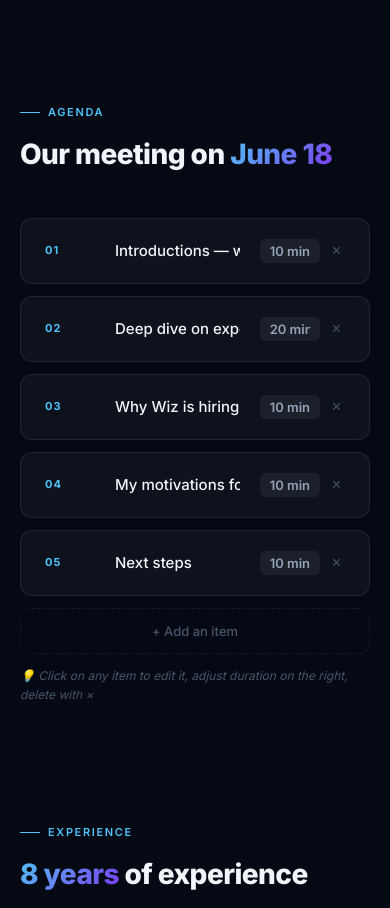
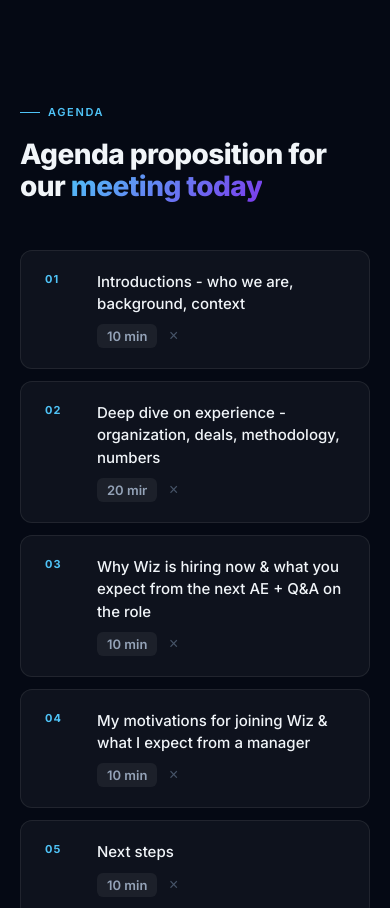
Before and after one commit to ugomuller-source/wiz, a plain HTML site: page index.html in a window 390 px wide. Shown: the part 860-1768 px from the top of the page. Drawn offline with Linux system fonts and the light colour scheme.

Commit message:
Add files via upload

```diff
--- a/index.html
+++ b/index.html
@@ -3,7 +3,7 @@
 <head>
 <meta charset="UTF-8">
 <meta name="viewport" content="width=device-width, initial-scale=1.0">
-<title>Ugo Muller × Wiz — June 19, 2026</title>
+<title>Ugo Muller × Wiz - June 19, 2026</title>
 <style>
   @import url('https://fonts.googleapis.com/css2?family=Inter:wght@300;400;500;600;700;800;900&family=DM+Sans:wght@400;500;600;700&display=swap');
 
@@ -271,6 +271,12 @@
     width: 100%;
     font-family: inherit;
     cursor: text;
+    resize: none;
+    overflow: hidden;
+    line-height: 1.5;
+    word-break: break-word;
+    min-height: 24px;
+    padding: 0;
   }
 
   .agenda-text:focus { color: var(--blue); }
@@ -618,7 +624,8 @@
     .who-layout { grid-template-columns: 1fr; }
     .deals-grid { grid-template-columns: 1fr; }
     .expectations-grid { grid-template-columns: 1fr; }
-    .agenda-item { grid-template-columns: 50px 1fr auto; }
+    .agenda-item { grid-template-columns: 40px 1fr; grid-template-rows: auto auto; gap: 8px 12px; align-items: start; }
+    .agenda-duration { grid-column: 2; }
     .wiz-event { grid-template-columns: 100px 40px 1fr; }
   }
 
@@ -647,7 +654,7 @@
     <li><a href="#who">About</a></li>
     <li><a href="#expectations">Expectations</a></li>
   </ul>
-  <span class="nav-badge">June 19, 2026 · Axel × Ugo</span>
+  <span class="nav-badge">June 18, 2026 · Axel × Ugo</span>
 </nav>
 
 <main>
@@ -666,7 +673,7 @@
 <!-- AGENDA -->
 <section class="section" id="agenda">
   <div class="section-eyebrow">Agenda</div>
-  <h2 class="section-title reveal">Our meeting on <span class="gradient-text">June 18</span></h2>
+  <h2 class="section-title reveal">Agenda proposition for our <span class="gradient-text">meeting today</span></h2>
   <div class="agenda-grid reveal" id="agenda-list"></div>
   <button class="agenda-add" id="agenda-add-btn" onclick="addAgendaItem()">+ Add an item</button>
   <p class="agenda-note">💡 Click on any item to edit it, adjust duration on the right, delete with ×</p>
@@ -700,7 +707,7 @@
     </div>
     <div class="why-card">
       <span class="why-icon">📈</span>
-      <div class="why-title">Top performer — but not only</div>
+      <div class="why-title">Top performer - but not only</div>
       <div class="why-desc">I've been a top performer and I've also had rough patches. Both taught me different things.</div>
     </div>
     <div class="why-card">
@@ -711,7 +718,7 @@
     <div class="why-card">
       <span class="why-icon">⚽</span>
       <div class="why-title">From Marseille. Not that much of a fan.</div>
-      <div class="why-desc">I'm from Marseille and I love football — but not enough to hate PSG.</div>
+      <div class="why-desc">I'm from Marseille and I love football - but not enough to hate PSG.</div>
     </div>
   </div>
 </section>
@@ -829,7 +836,7 @@
   <div class="expectations-grid reveal">
     <div class="expectation-card">
       <div class="expectation-num">01</div>
-      <div class="expectation-text">Get to know who you are, Axel — the Regional Director, but also the person. What drives you, what bores you, what you celebrate.</div>
+      <div class="expectation-text">Get to know who you are, Axel - the Regional Director, but also the person. What drives you, what bores you, what you celebrate.</div>
     </div>
     <div class="expectation-card">
       <div class="expectation-num">02</div>
@@ -929,12 +936,17 @@ revealEls.forEach(el => observer.observe(el));
 
 // AGENDA
 const agendaData = [
-  { text: "Introductions — who we are, background, context", duration: "10 min" },
-  { text: "Deep dive on experience — organization, deals, methodology, numbers", duration: "20 min" },
+  { text: "Introductions - who we are, background, context", duration: "10 min" },
+  { text: "Deep dive on experience - organization, deals, methodology, numbers", duration: "20 min" },
   { text: "Why Wiz is hiring now & what you expect from the next AE + Q&A on the role", duration: "10 min" },
   { text: "My motivations for joining Wiz & what I expect from a manager", duration: "10 min" },
   { text: "Next steps", duration: "10 min" },
 ];
+
+function autoResize(el) {
+  el.style.height = 'auto';
+  el.style.height = el.scrollHeight + 'px';
+}
 
 function renderAgenda() {
   const list = document.getElementById('agenda-list');
@@ -944,7 +956,7 @@ function renderAgenda() {
     el.className = 'agenda-item';
     el.innerHTML = `
       <span class="agenda-number">${String(i + 1).padStart(2, '0')}</span>
-      <input class="agenda-text" value="${item.text}" onblur="agendaData[${i}].text = this.value" />
+      <textarea class="agenda-text" rows="1" onblur="agendaData[${i}].text = this.value" oninput="autoResize(this)">${item.text}</textarea>
       <div class="agenda-duration">
         <input class="agenda-min" value="${item.duration}" onblur="agendaData[${i}].duration = this.value" />
         <button class="agenda-delete" onclick="deleteAgendaItem(${i})" title="Remove">×</button>
@@ -952,6 +964,8 @@ function renderAgenda() {
     `;
     list.appendChild(el);
   });
+  // Auto-resize all textareas after render
+  document.querySelectorAll('.agenda-text').forEach(autoResize);
 }
 
 function deleteAgendaItem(i) { agendaData.splice(i, 1); renderAgenda(); }
```
